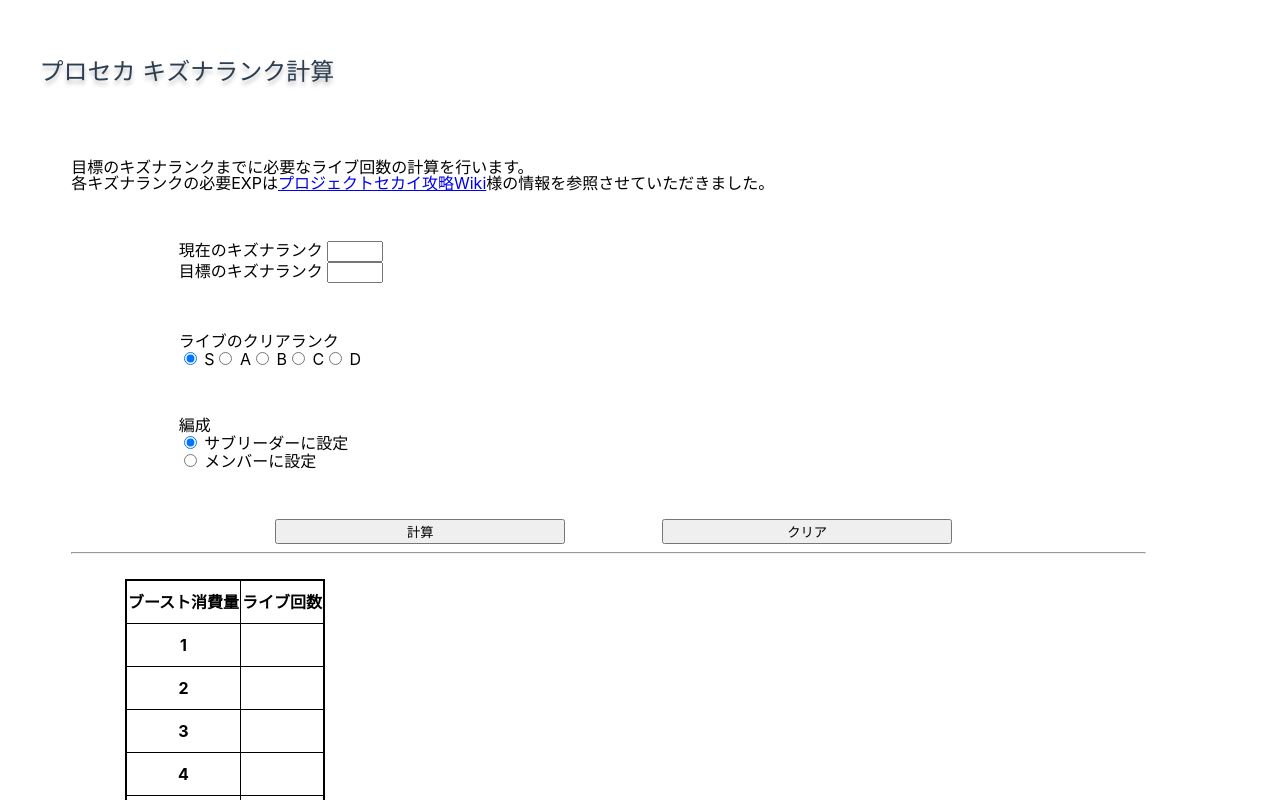
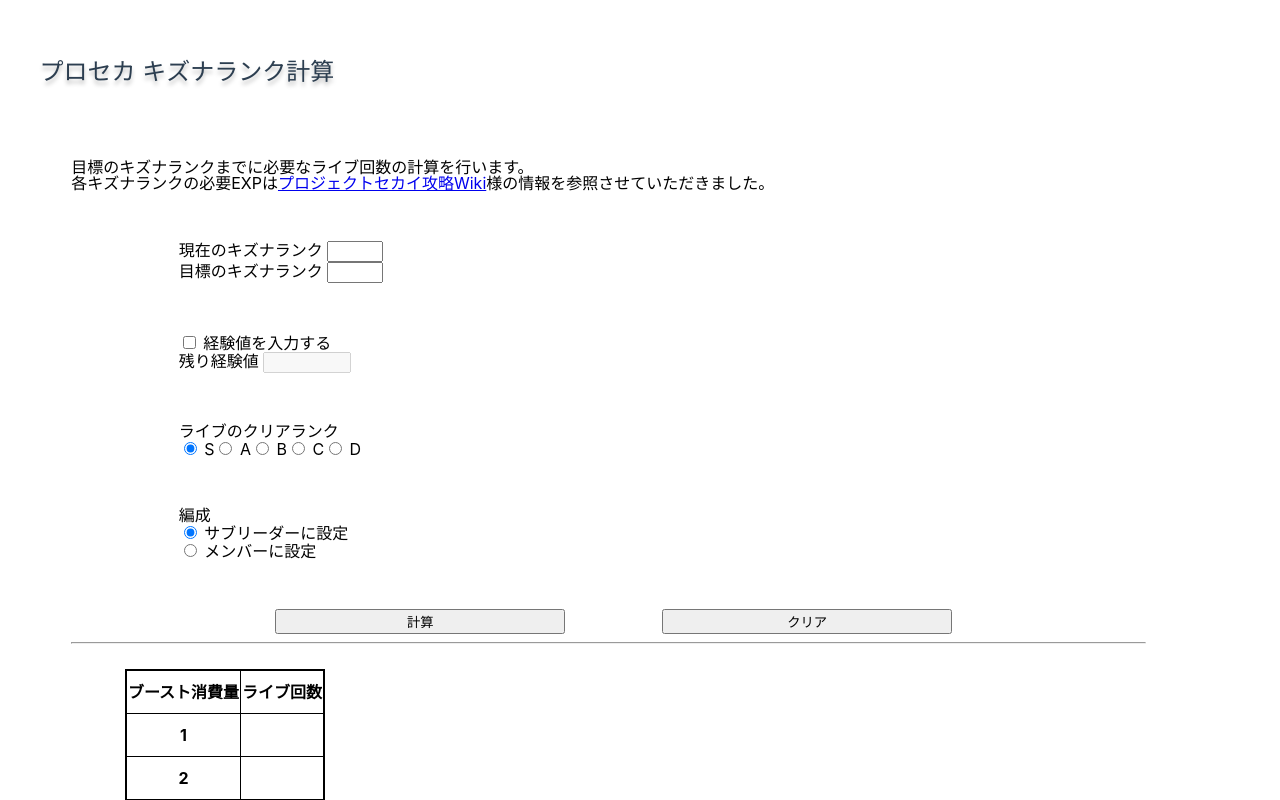
Before and after one commit to KARASU-2000/prskKizunaCalc, a Vue app: page / in a window 1280 px wide. Shown: the top 800 px of the page. Built offline with nearby package versions, Linux system fonts and the light colour scheme; the HTML template or start-up script is replaced by a standard one.

Commit message:
[add]close #23 残り経験値の入力を可能にする

```diff
--- a/src/components/methods/calc_exp.js
+++ b/src/components/methods/calc_exp.js
@@ -3,10 +3,11 @@ import tableExp from '../db/table_exp'
 
 /**
  * ランク1からparamで受け取ったランクに到達するまでの総EXPを返却する
- * @param {number} rank
+ * @param {number} startRank
+ * @param {number} targetRank
  * @returns {number} 総EXP
  */
-function getRequiredExp(rank){
+function getRequiredExp(startRank, targetRank){
     let expTable;
     let expTotal;
 
@@ -16,8 +17,8 @@ function getRequiredExp(rank){
         // 経験値のトータルを0クリア
         expTotal = 0;
 
-        // ランク1からparamで受け取ったランクに到達するまでの総EXPを計算する
-        for(let i = 0; i < rank; i++){
+        // startRankからparamで受け取ったランクに到達するまでの総EXPを計算する
+        for(let i = startRank; i < targetRank; i++){
             expTotal += expTable[i]["exp"];
         }
         return expTotal
--- /dev/null
+++ b/src/components/molecules/mCheckBox.vue
@@ -0,0 +1,38 @@
+<script>
+export default{
+    props:{
+        name: String, //チェックボックスの名前(同じ名前が1セットのチェックボックス)
+        itemList: Array["value", "defaultChecked"], //id：HTML上のID、value：チェックボックスの値、defaultChecked：何かしら受け取るとデフォルトでチェックが入る
+    },
+    data(){
+        return{
+            values: []
+        }
+    },
+    methods:{
+        onUpdate: function($event){
+            if($event.target.checked){
+                this.values.push($event.target.value);
+            }
+            else{
+                // filter関数でチェックが外された値を取り除く
+                this.values = this.values.filter((v) => v !== $event.target.value);
+            }
+            // 親コンポーネントは、v-on:updateValue="dataコンポーネント = $event"で値をバインドする
+            this.$emit('updateValue', this.values);
+        }
+    }
+}
+</script>
+
+<template>
+    <div v-for="(item, index) in itemList" v-bind:key="index">
+        <input
+            type="checkbox"
+            v-bind:name="name"
+            v-bind:value="item.value"
+            v-bind:checked="item.defaultChecked"
+            v-on:change="onUpdate">
+            {{ item.value }}
+    </div>
+</template>
--- a/src/components/molecules/mNumberInputBox.vue
+++ b/src/components/molecules/mNumberInputBox.vue
@@ -5,6 +5,7 @@ export default{
         name: String, //コントロールの名前
         min: String, //入力の最小値
         max: String, //入力の最大値
+        enabled: Boolean, //活性状態にするかどうか(disabledを有効にすると非活性になるため、templateでは反転させる)
     },
     methods:{
         onInput: function($event){
@@ -22,5 +23,6 @@ export default{
         v-bind:name="name"
         v-bind:min="min"
         v-bind:max="max"
+        v-bind:disabled="!enabled"
         v-on:input="onInput($event)">
 </template>
--- a/src/components/pages/pHome.vue
+++ b/src/components/pages/pHome.vue
@@ -3,6 +3,7 @@ import NumberInputBox from '../molecules/mNumberInputBox.vue'
 import RadioButton from '../molecules/mRadioButton.vue'
 import Button from '../molecules/mButton.vue'
 import Table from '../molecules/mTable.vue'
+import CheckBox from '../molecules/mCheckBox.vue'
 
 import Const from '../const/commonConst'
 import CaclExp from '../methods/calc_exp'
@@ -13,6 +14,7 @@ export default{
         RadioButton,
         Button,
         Table,
+        CheckBox,
     },
     data(){
         // 各コンポーネントと紐付ける
@@ -30,6 +32,10 @@ export default{
             // 編成ラジオボタンに表示する1セット
             itemListOrganization: [{value:Const.ORGANIZATION_SUB, calcValue:Const.ORGANIZATION_SUB_RATIO, defaultChecked:"true"},
                                    {value:Const.ORGANIZATION_MEMBER, calcValue:Const.ORGANIZATION_MEMBER_RATIO}],
+            // 経験値入力するかどうか
+            expEnabled: false,
+            remainingExp: 0,
+            itemListExp: [{value:"経験値を入力する"}],
             // 出力欄のテーブル
             outputTable: [{id:"ブースト消費量", value:"ライブ回数"},
                           {id:"1", value:""},
@@ -63,12 +69,26 @@ export default{
                 alert("目標ランクは現在ランクよりも高い数値を入力してください");
                 return;
             }
+            if(this.expEnabled == true && this.remainingExp <= 0){
+                alert("残り経験値は1以上を入力してください");
+                return;
+            }
 
             // 1回のライブあたりの経験値を計算する
             let nLiveExp = this.itemListClearRank.filter((val) => val.value === this.clearRank)[0].calcValue *
                            this.itemListOrganization.filter((val) => val.value === this.organization)[0].calcValue;
+
+            // 必要経験値を計算する
+            let nRequiredExp = 0;
+            // 残り経験値が入力されていた場合、現在のランクから次のランクまでの経験値は、入力された残り経験値を優先する
+            if(this.expEnabled == true){
+                nRequiredExp = Number(this.remainingExp) + CaclExp.getRequiredExp(nCurrentRank + 1, nTargetRank);
+            }
+            else{
+                nRequiredExp = CaclExp.getRequiredExp(nCurrentRank, nTargetRank);
+            }
             // 結果を配列で受け取る
-            let naResult = CaclExp.getTryLiveCount(CaclExp.getRequiredExp(nTargetRank) - CaclExp.getRequiredExp(nCurrentRank), nLiveExp);
+            let naResult = CaclExp.getTryLiveCount(nRequiredExp, nLiveExp);
 
             // 出力欄の書き換え
             for(let i = 0; i < naResult.length; i++){
@@ -85,6 +105,17 @@ export default{
             }
             // リロードしてリセットする
             window.location.reload();
+        },
+        changeExpCheckBox(values){
+            // チェックボックスが有効・・・valuesに1つ以上のデータが入る
+            // チェックボックスが無効・・・valuesにデータが入らない
+            // バインドしているため、expEnabledのtrue/falseで、残り経験値の活性/非活性が変化する
+            if(values.length <= 0){
+                this.expEnabled = false;
+            }
+            else{
+                this.expEnabled = true;
+            }
         }
     }
 }
@@ -96,26 +127,29 @@ export default{
         各キズナランクの必要EXPは<a href="https://pjsekai.com/?6d8e00d4c6">プロジェクトセカイ攻略Wiki</a>様の情報を参照させていただきました。
         <div class="input_filed">
             <div class="input_field_section">
-                <div class="input_kizuna_rank">
-                    <NumberInputBox text="現在のキズナランク" name="current_rank" min="1" max="55"
+                <div>
+                    <NumberInputBox text="現在のキズナランク" name="current_rank" min="1" max="55" :enabled="true"
                         v-on:updateValue="currentRank = $event"></NumberInputBox>
                 </div>
-                <div class="input_kizuna_rank">
-                    <NumberInputBox text="目標のキズナランク" name="target_rank" min="1" max="55"
+                <div>
+                    <NumberInputBox text="目標のキズナランク" name="target_rank" min="1" max="55" :enabled="true"
                         v-on:updateValue="targetRank = $event"></NumberInputBox>
                 </div>
             </div>
             <div class="input_field_section">
-                <div class="input_clear_rank">
-                    ライブのクリアランク
-                    <RadioButton name="rdb_clear_rank" :itemList="itemListClearRank" isFlex=true v-on:updateValue="clearRank = $event"></RadioButton>
-                </div>
+                <CheckBox name="exp_checkbox" :itemList="itemListExp" v-on:updateValue="changeExpCheckBox"></CheckBox>
+                <NumberInputBox text="残り経験値" name="exp_input" min="1" max="301000" :enabled="expEnabled"
+                    v-on:updateValue="remainingExp = $event"></NumberInputBox>
             </div>
             <div class="input_field_section">
-                <div class="input_organization">
-                    編成
-                    <RadioButton name="rdb_setting" :itemList="itemListOrganization" v-on:updateValue="organization = $event"></RadioButton>
-                </div>
+                ライブのクリアランク
+                <RadioButton name="rdb_clear_rank" :itemList="itemListClearRank" isFlex=true
+                    v-on:updateValue="clearRank = $event"></RadioButton>
+            </div>
+            <div class="input_field_section">
+                編成
+                <RadioButton name="rdb_setting" :itemList="itemListOrganization" v-on:updateValue="organization = $event">
+                </RadioButton>
             </div>
             <div class="input_field_section">
                 <Button name="btn_calc" value="計算" class="input_button" v-on:click="onCaclClick"></Button>
```
